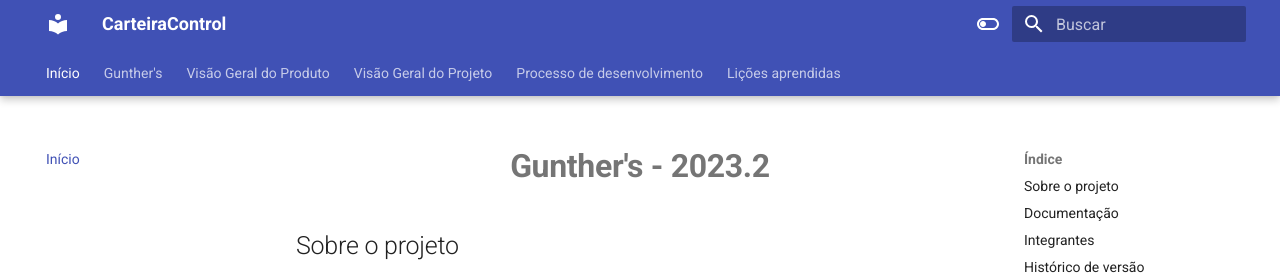
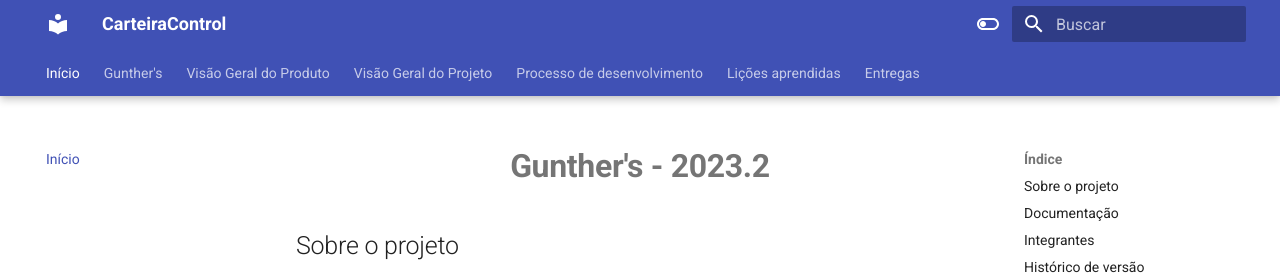
Before and after one commit to mdsreq-fga-unb/2023.2-CarteiraControl, an MkDocs documentation site: the page built from docs/index.md, in a window 1280 px wide. Shown: the top 275 px of the page. Built offline with MkDocs 1.6.1 and Material for MkDocs 9.7.7, drawn with Linux system fonts in a browser that asks for light colours.

Commit message:
entregas

```diff
--- a/mkdocs.yml
+++ b/mkdocs.yml
@@ -41,6 +41,7 @@ nav:
   - Visão Geral do Projeto: VisaoProjeto.md
   - Processo de desenvolvimento: ProcessoDesenvolvimento.md
   - Lições aprendidas: Licoes.md
+  - Entregas: entregas.md
 
 markdown_extensions:
   - attr_list
```
